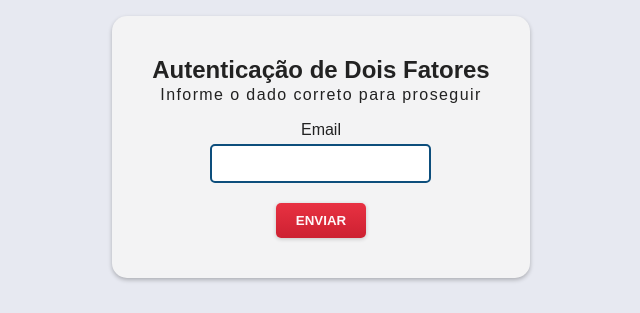
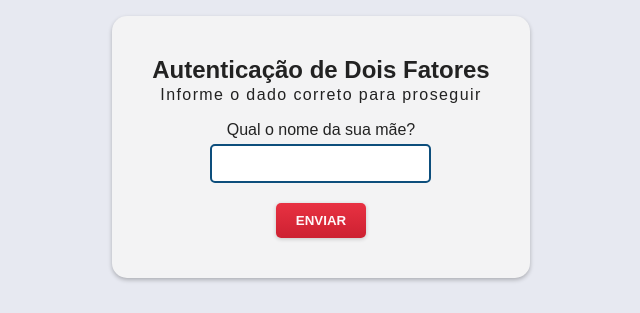
Before and after one commit to Dithan/projeto-telecall, a PHP site: page /projeto/autenticacao.php in a window 1280 px wide. Shown: the part 257-570 px from the top of the page, without its empty margins (319-959 px from the left). Run offline with PHP 8.4, Linux system fonts and the light colour scheme.

Commit message:
ATT: página 2FA Clientc

```diff
--- a/autenticacao.php
+++ b/autenticacao.php
@@ -21,8 +21,8 @@
 
             <div class="container-form">
                 <form>
-                    <label for="redefinir">Email</label>
-                    <input type="email" id="redefinir" name="redefinir" required>
+                    <label for="2faCliente">Qual o nome da sua mãe?</label>
+                    <input type="resposta" id="2faCliente" name="2faCliente" required>
                     <br>
                     <!--Definir botão para submit-->
                     <div class="enviar">
```
